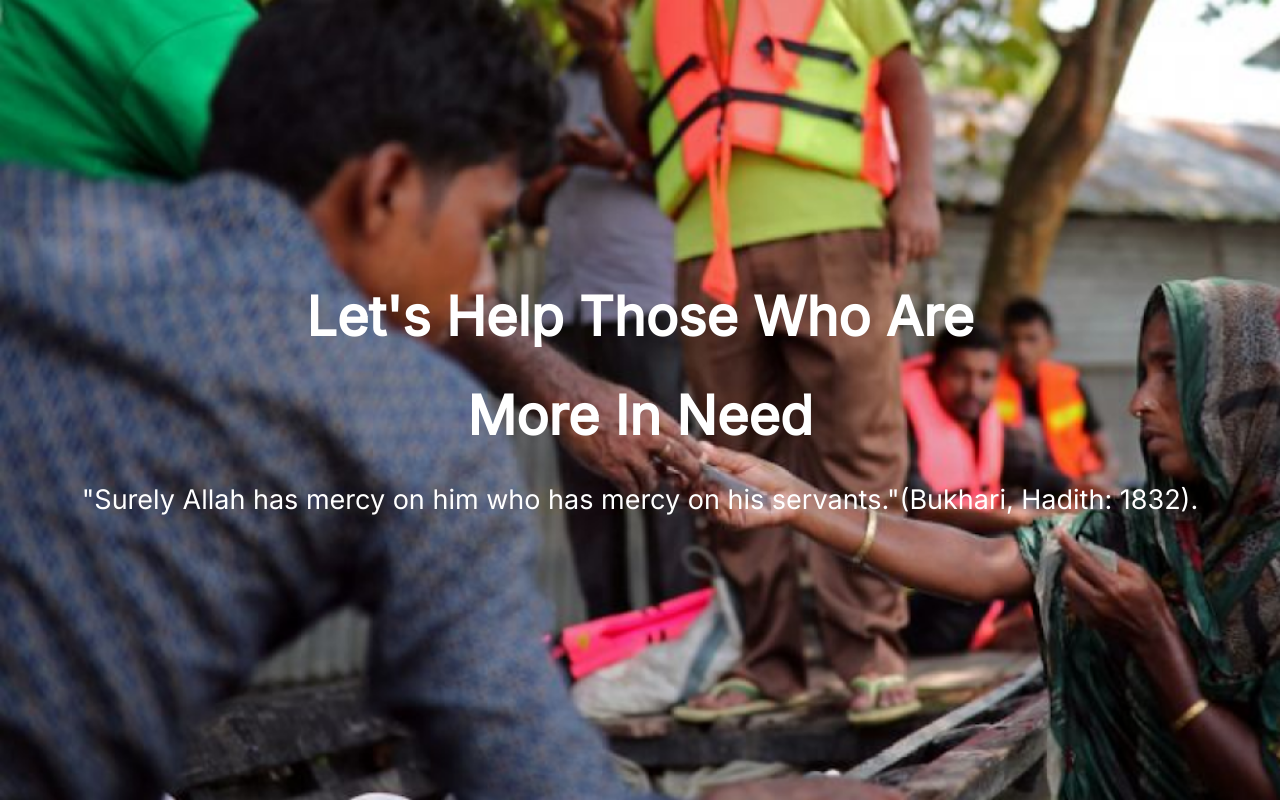
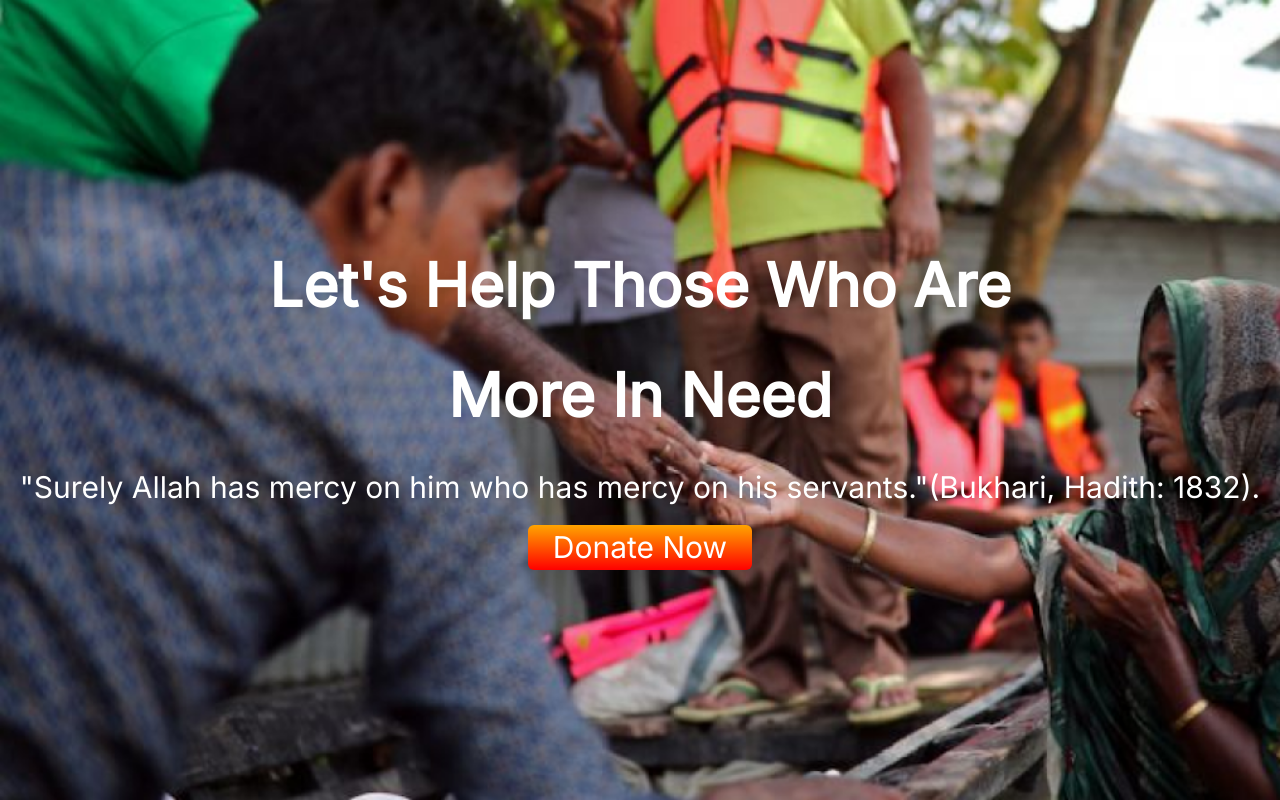
Before and after one commit to jobaydulcse/Support-Humanity, a plain HTML site: page index.html in a window 1280 px wide. Drawn offline with Linux system fonts and the light colour scheme.

Commit message:
link button

```diff
--- a/index.html
+++ b/index.html
@@ -19,13 +19,18 @@
 
 
         <div class="overlay">
+
             <h1> <span class="color">Let's Help Those Who Are</span> </h1>
             <h1> More In Need</h1>
             <p>"Surely Allah has mercy on him who has mercy on his servants."(Bukhari, Hadith: 1832).</p>
+            <a class="link-button" target="_blank" href="https://wa.me/qr/7GLQTIAYIN4NE1"> Donate Now</a>
         </div>
 
     </div>
 
+
+
+
 </body>
 
 </html>
--- a/style.css
+++ b/style.css
@@ -9,7 +9,6 @@ body {
     background-size: cover;
     background-repeat: no-repeat;
     height: 100vh;
-
 }
 
 
@@ -18,7 +17,7 @@ body {
 .overlay {
     width: 100%;
     height: 100%;
-    font-size: 27px;
+    font-size: 30px;
     color: white;
     display: flex;
     flex-direction: column;
@@ -27,3 +26,13 @@ body {
     line-height: .5;
 
 }
+
+.link-button {
+    text-decoration: none;
+    background-image: linear-gradient(orange, red);
+    padding: 15px 25px;
+    border-radius: 6px;
+    font-weight: 400;
+    color: white;
+
+}
```
